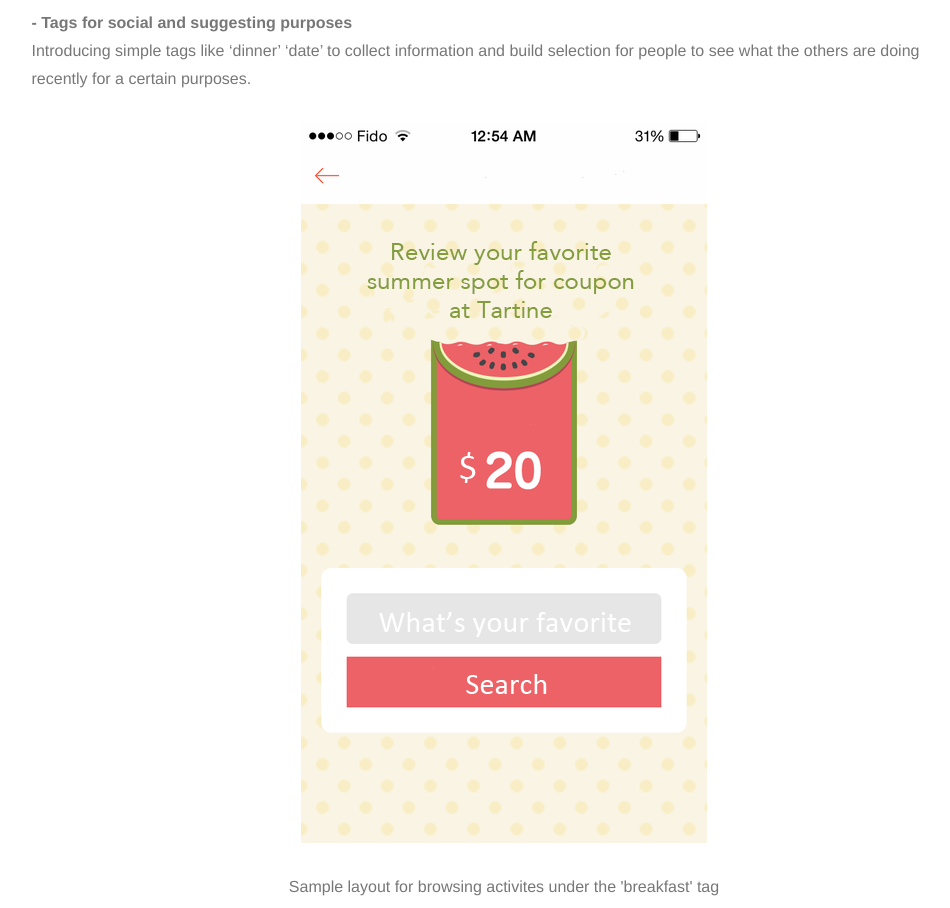
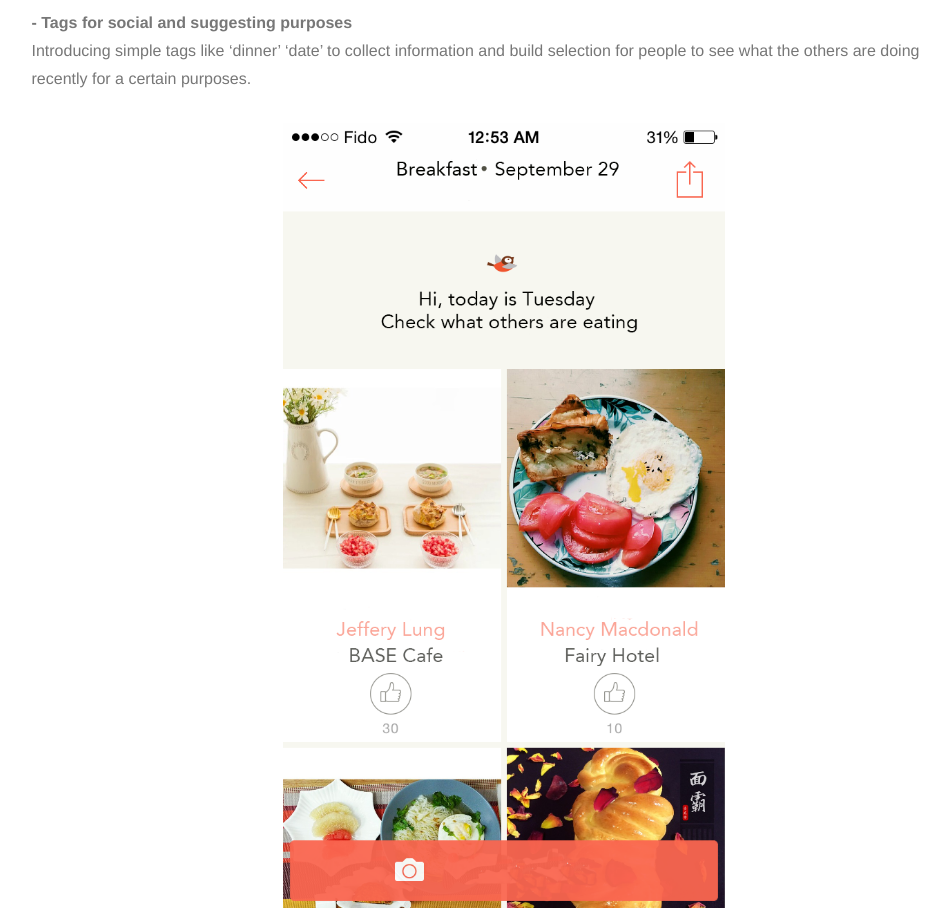
Before and after one commit to imelva/imelva.github.io, a plain HTML site: page love-letter-to-yelp.html in a window 1280 px wide. Shown: the part 2080-2988 px from the top of the page, without its empty margins (136-1086 px from the left). Drawn offline with Linux system fonts and the light colour scheme; a web font is replaced by a local one.

Commit message:
photo change

```diff
--- a/love-letter-to-yelp.html
+++ b/love-letter-to-yelp.html
@@ -103,7 +103,7 @@
                   Introducing simple tags like ‘dinner’ ‘date’ to collect information and build selection for people to see what the others are doing recently for a certain purposes.
                 </p>
                 <div class="col-md-6 col-md-push-3">
-                  <img class="img-responsive img-centered" src="img/yelp/incentive-img.png" alt="">
+                  <img class="img-responsive img-centered" src="img/yelp/breakfast tag in Xia recipe.png" alt="">
                   <p class="item-intro text-muted" style="text-align:center">Sample layout for browsing activites under the 'breakfast' tag</p>
                 </div>
               </div>
```
